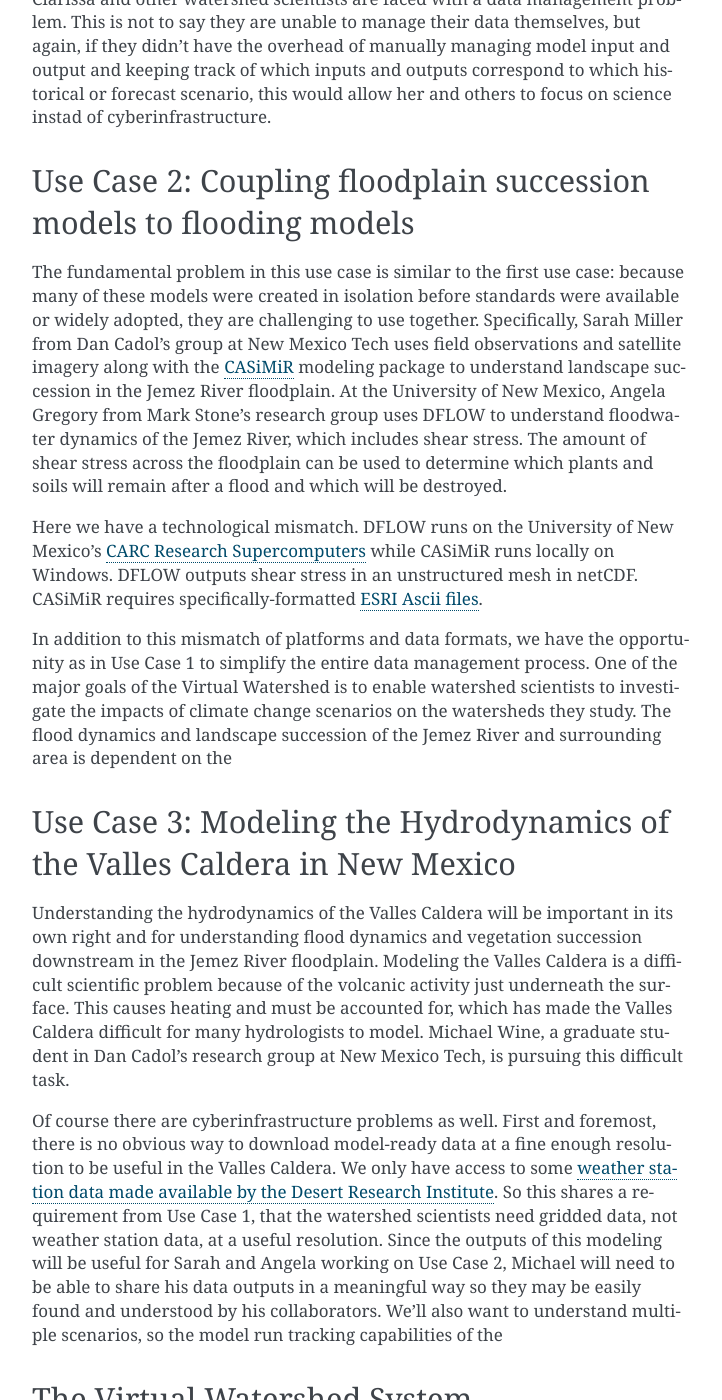
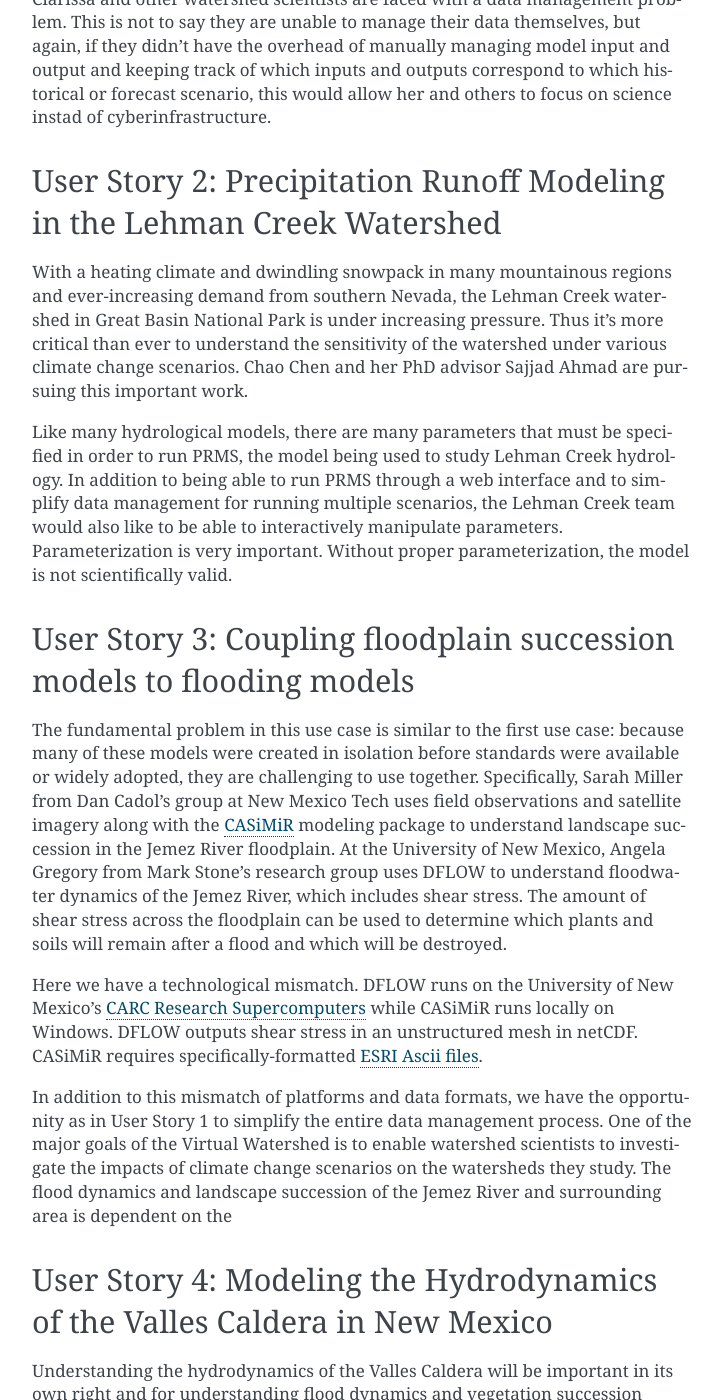
Before and after one commit to VirtualWatershed/virtualwatershed.github.io, a Sphinx documentation site: the page built from source/index.rst, in a window 1280 px wide and 1400 px high, scrolled down 1135 px. Shown: the whole window, without its empty margins (388-1110 px from the left). Built offline with Sphinx 7.4.7, drawn with Linux system fonts in a browser that asks for light colours; some of the changed text lies outside the part shown.

Commit message:
added Lehman Creek user story

```diff
--- a/source/index.rst
+++ b/source/index.rst
@@ -19,8 +19,8 @@ navigate down to `Cyberinfrastructure Solutions
 <#cyberinfrastructure-solutions>`_.
 
 
-Use Case 1: ISNOBAL modeling in Reynolds Creek, Idaho
------------------------------------------------------
+User Story 1: ISNOBAL modeling in Reynolds Creek, Idaho
+-------------------------------------------------------
 
 This use case was the first use case we considered and became the prototype
 for the entire system. Like other models a hydrologist may use,
@@ -61,8 +61,26 @@ to which historical or forecast scenario, this would allow her and others
 to focus on science instad of cyberinfrastructure.
 
 
-Use Case 2: Coupling floodplain succession models to flooding models
---------------------------------------------------------------------
+User Story 2: Precipitation Runoff Modeling in the Lehman Creek Watershed
+-------------------------------------------------------------------------
+
+With a heating climate and dwindling snowpack in many mountainous regions and
+ever-increasing demand from southern Nevada, the Lehman Creek watershed in Great
+Basin National Park is under increasing pressure. Thus it's more critical than
+ever to understand the sensitivity of the watershed under various
+climate change scenarios. Chao Chen and her PhD advisor Sajjad Ahmad are
+pursuing this important work.
+
+Like many hydrological models, there are many parameters that must be
+specified in order to run PRMS, the model being used to study Lehman Creek
+hydrology. In addition to being able to run PRMS through a web interface and to
+simplify data management for running multiple scenarios, the Lehman Creek team
+would also like to be able to interactively manipulate parameters.
+Parameterization is very important.  Without proper parameterization, the model
+is not scientifically valid.
+
+User Story 3: Coupling floodplain succession models to flooding models
+----------------------------------------------------------------------
 
 The fundamental problem in this use case is similar to the first use case:
 because many of these models were created in isolation before standards were
@@ -84,15 +102,15 @@ mesh in netCDF. CASiMiR requires specifically-formatted
 `ESRI Ascii files <http://resources.esri.com/help/9.3/arcgisdesktop/com/gp_toolref/spatial_analyst_tools/esri_ascii_raster_format.htm>`_.
 
 In addition to this mismatch of platforms and data formats, we have the
-opportunity as in Use Case 1 to simplify the entire data management process.
+opportunity as in User Story 1 to simplify the entire data management process.
 One of the major goals of the Virtual Watershed is to enable watershed
 scientists to investigate the impacts of climate change scenarios on the
 watersheds they study. The flood dynamics and landscape succession of the Jemez
 River and surrounding area is dependent on the
 
 
-Use Case 3: Modeling the Hydrodynamics of the Valles Caldera in New Mexico
---------------------------------------------------------------------------
+User Story 4: Modeling the Hydrodynamics of the Valles Caldera in New Mexico
+----------------------------------------------------------------------------
 
 Understanding the hydrodynamics of the Valles Caldera will be important
 in its own right and for understanding flood dynamics and vegetation succession
@@ -108,12 +126,15 @@ there is no obvious way to download model-ready data at a fine enough
 resolution to be useful in the Valles Caldera.  We only have access to some
 `weather station data made available by the Desert Research Institute
 <http://www.wrcc.dri.edu/vallescaldera/>`_.  So this shares a requirement from
-Use Case 1, that the watershed scientists need gridded data, not weather
+User Story 1, that the watershed scientists need gridded data, not weather
 station data, at a useful resolution. Since the outputs of this modeling will be
-useful for Sarah and Angela working on Use Case 2, Michael will need to be able
+useful for Sarah and Angela working on User Story 2, Michael will need to be able
 to share his data outputs in a meaningful way so they may be easily found and
 understood by his collaborators. We'll also want to understand multiple
-scenarios, so the model run tracking capabilities of the
+scenarios, so the model run tracking capabilities of the Virtual Watershed
+should be valuable here as well.
+
+
 
 
 The Virtual Watershed System
```
